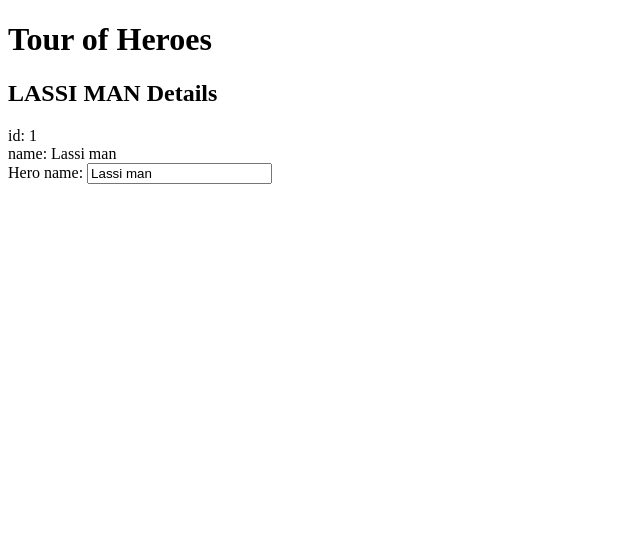
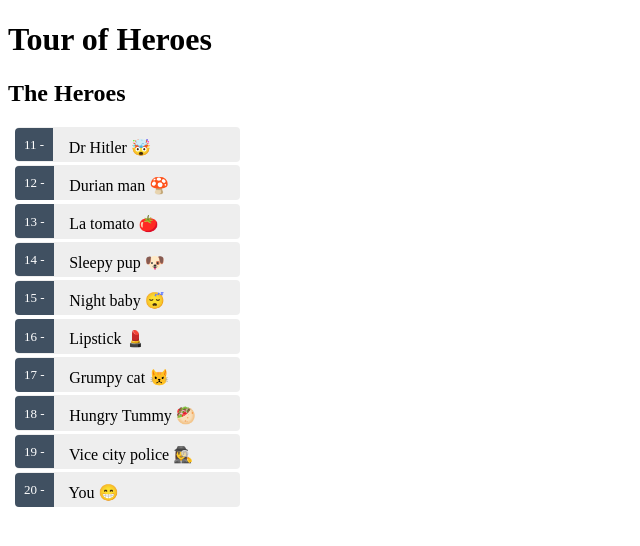
Before and after one commit to ashrafulais/angular-heroes-area, an Angular app: page / in a window 1280 px wide. Shown: the top 546 px of the page, without its empty margins (0-640 px from the left). Built offline with nearby package versions, Linux system fonts and the light colour scheme.

Commit message:
List showing and styling

```diff
--- a/src/app/heroes/heroes.component.css
+++ b/src/app/heroes/heroes.component.css
@@ -0,0 +1,52 @@
+/* HeroesComponent's private CSS styles */
+.heroes {
+  margin: 0 0 2em 0;
+  list-style-type: none;
+  padding: 0;
+  width: 15em;
+}
+.heroes li {
+  cursor: pointer;
+  position: relative;
+  left: 0;
+  background-color: #eee;
+  margin: 0.2em 0.5em;
+  padding: 0.3em 0;
+  height: 1.6em;
+  border-radius: 4px;
+}
+.heroes li:hover {
+  color: #2c3a41;
+  background-color: #e6e6e6;
+  left: 0.1em;
+}
+.heroes li.selected {
+  background-color: black;
+  color: white;
+}
+.heroes li.selected:hover {
+  background-color: #505050;
+  color: white;
+}
+.heroes li.selected:active {
+  background-color: black;
+  color: white;
+}
+.heroes .badge {
+  display: inline-block;
+  font-size: small;
+  color: white;
+  padding: 0.8em 0.7em 0 0.7em;
+  background-color: #405061;
+  line-height: 1em;
+  position: relative;
+  left: -1px;
+  top: -4px;
+  height: 1.8em;
+  margin-right: 0.8em;
+  border-radius: 4px 0 0 4px;
+}
+
+input {
+  padding: 0.5rem;
+}
--- a/src/app/heroes/heroes.component.html
+++ b/src/app/heroes/heroes.component.html
@@ -1,10 +1,15 @@
-<div>
-  <h2>{{hero.name | uppercase }} Details</h2>
-  <div><span>id: </span>{{hero.id}}</div>
-  <div><span>name: </span>{{hero.name}}</div>
+<h2>The Heroes</h2>
+<ul class="heroes">
+  <li *ngFor="let hero of heroes" (click)="onSelect(hero)">
+    <span class="badge">{{hero.id}} - </span> {{hero.name}}
+  </li>
+</ul>
+
+<div *ngIf="selectedHero">
+  <h2>{{selectedHero.name | uppercase}} Details</h2>
+  <div><span>id: </span>{{selectedHero.id}}</div>
+  <div>
+    <label for="hero-name">Hero name: </label>
+    <input id="hero-name" [(ngModel)]="selectedHero.name" placeholder="name" />
+  </div>
 </div>
-
-<div>
-  <label for="name">Hero name: </label>
-  <input id="name" [(ngModel)]="hero.name" placeholder="name" />
-</div>
--- a/src/app/heroes/heroes.component.ts
+++ b/src/app/heroes/heroes.component.ts
@@ -1,5 +1,6 @@
 import { Component, OnInit } from '@angular/core';
 import { Hero } from '../hero';
+import { HEROES } from '../mock-heroes';
 
 @Component({
   selector: 'app-heroes',
@@ -7,11 +8,12 @@
   styleUrls: ['./heroes.component.css']
 })
 export class HeroesComponent implements OnInit {
-  hero: Hero = {
-    id: 1,
-    name: 'Lassi man'
+  heroes = HEROES;
+  selectedHero?: Hero;
+  constructor() {}
+  ngOnInit() {}
+
+  onSelect(hero: Hero) {
+    this.selectedHero = hero;
   }
-  constructor() {}
-
-  ngOnInit() {}
 }
--- /dev/null
+++ b/src/app/mock-heroes.ts
@@ -0,0 +1,14 @@
+import { Hero } from './hero';
+
+export const HEROES: Hero[] = [
+  { id: 11, name: 'Dr Hitler 🤯' },
+  { id: 12, name: 'Durian man 🍄' },
+  { id: 13, name: 'La tomato 🍅' },
+  { id: 14, name: 'Sleepy pup 🐶' },
+  { id: 15, name: 'Night baby 😴' },
+  { id: 16, name: 'Lipstick 💄' },
+  { id: 17, name: 'Grumpy cat 😾' },
+  { id: 18, name: 'Hungry Tummy 🥙' },
+  { id: 19, name: 'Vice city police 🕵️‍♀️' },
+  { id: 20, name: 'You 😁' }
+];
```
